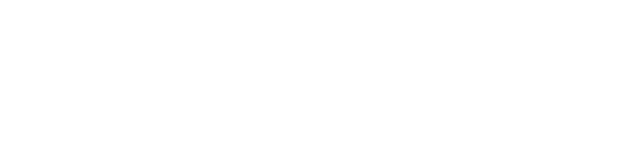
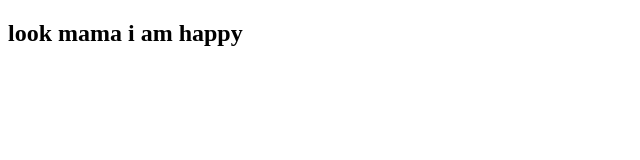
Before and after one commit to Endofeverythings/mysecondwebsite, a plain HTML site: page index.html in a window 1280 px wide. Shown: the whole page, without its empty margins (0-640 px from the left). Drawn offline with Linux system fonts and the light colour scheme.

Commit message:
leaned github

```diff
--- a/index.html
+++ b/index.html
@@ -2,10 +2,10 @@
 <html lang="en">
 <head>
     <meta charset="UTF-8">
-    <meta name="viewport" content="width=device-width, initial-scale=1.0">
+    <meta name="viewport" content="width= , initial-scale=1.0">
     <title>Document</title>
 </head>
 <body>
-
+    <h2>look mama i am happy </h2>
 </body>
 </html>
```
